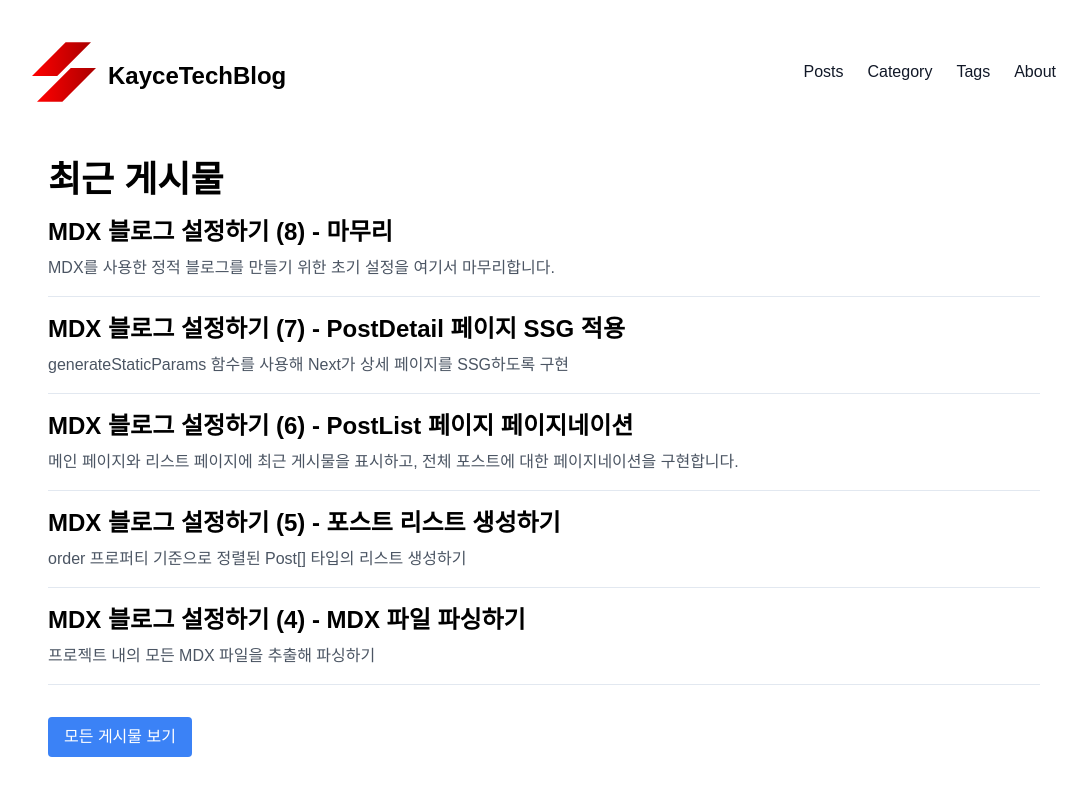
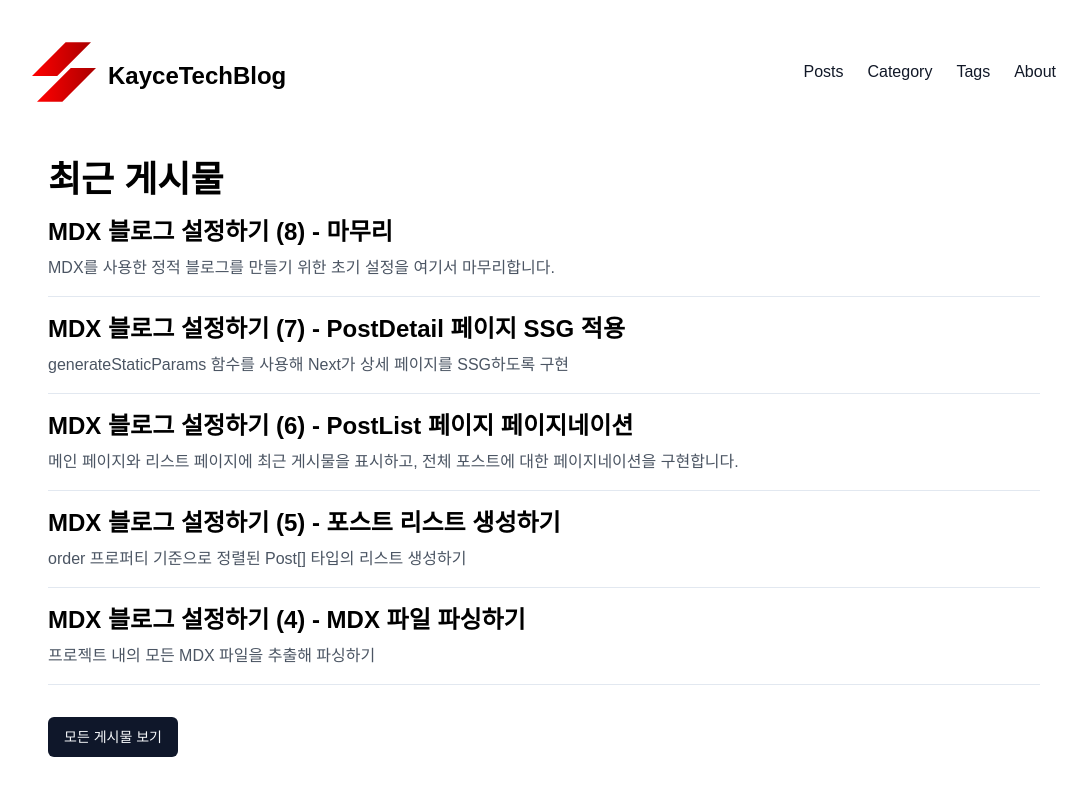
Before and after one commit to changeuikim/kayce, a Next.js app: page / in a window 1280 px wide. Shown: the top 800 px of the page, without its empty margins (96-1183 px from the left). Built offline with nearby package versions, Linux system fonts and the light colour scheme.

Commit message:
[feat] ButtonLink 컴포넌트를 정의하고 메인페이지의 버튼을 교체

```diff
--- a/src/app/page.tsx
+++ b/src/app/page.tsx
@@ -1,6 +1,6 @@
-import Link from '@/components/common/Link';
 import PostList from '@/components/post/PostList';
 import { getRecentPostList } from '@/lib/post';
+import ButtonLink from '@/components/common/ButtonLink';
 
 const HomePage = async () => {
   const recentPosts = await getRecentPostList();
@@ -8,12 +8,9 @@ const HomePage = async () => {
   return (
     <main className="p-4">
       <PostList title="최근 게시물" posts={recentPosts} />
-      <Link
-        href="/posts"
-        className="mt-8 inline-block bg-blue-500 text-white px-4 py-2 rounded hover:bg-blue-600"
-      >
+      <ButtonLink href="/posts" className="mt-8" variant="default">
         모든 게시물 보기
-      </Link>
+      </ButtonLink>
     </main>
   );
 };
--- /dev/null
+++ b/src/components/common/ButtonLink.tsx
@@ -0,0 +1,17 @@
+import React from 'react';
+import Link from '@/components/common/Link';
+import { Button, ButtonProps } from '@/components/ui/button';
+
+interface ButtonLinkProps extends ButtonProps {
+  href: string;
+}
+
+const ButtonLink: React.FC<ButtonLinkProps> = ({ href, children, ...props }) => {
+  return (
+    <Button asChild {...props}>
+      <Link href={href}>{children}</Link>
+    </Button>
+  );
+};
+
+export default ButtonLink;
```
